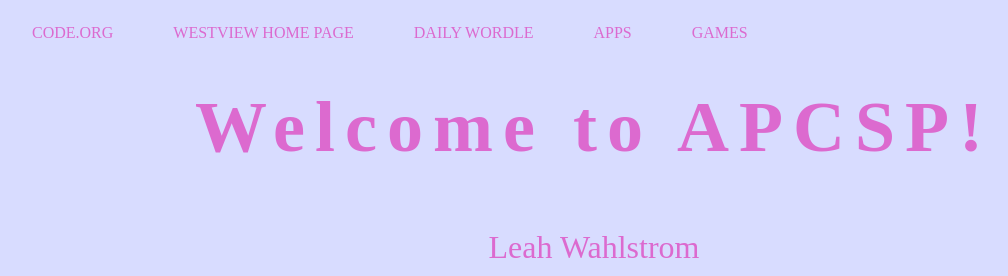
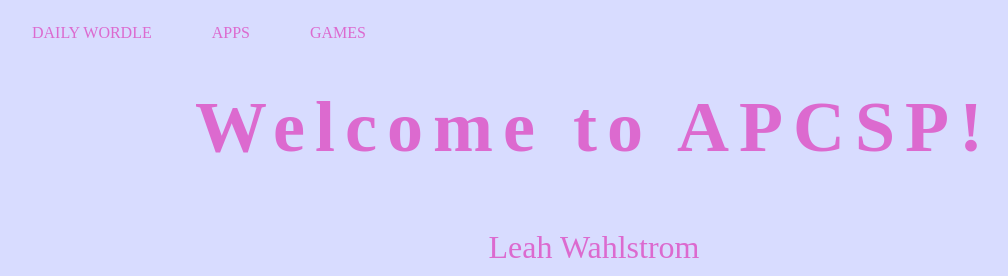
Before and after one commit to WVCS/website-leah-wahlstrom, a plain HTML site: page index.html in a window 1280 px wide. Shown: the top 276 px of the page, without its empty margins (46-1054 px from the left). Drawn offline with Linux system fonts and the light colour scheme.

Commit message:
Update index.html

```diff
--- a/index.html
+++ b/index.html
@@ -6,8 +6,7 @@
   </head>
   <body>
     <ul>
-      <li> <a href="https://code.org/">CODE.ORG </a></li>
-      <li> <a href="https://www.powayusd.com/en-US/Schools/HS/WVHS/HOME"> WESTVIEW HOME PAGE </a></li>
+
       <li> <a href="https://www.nytimes.com/games/wordle/index.html"> DAILY WORDLE </a></li>
       <li> <a href=>  APPS </a></li>
       <li> <a href="https://codepen.io/leahwahlstrom/pen/wvXVaPJ">  GAMES </a></li>
```
